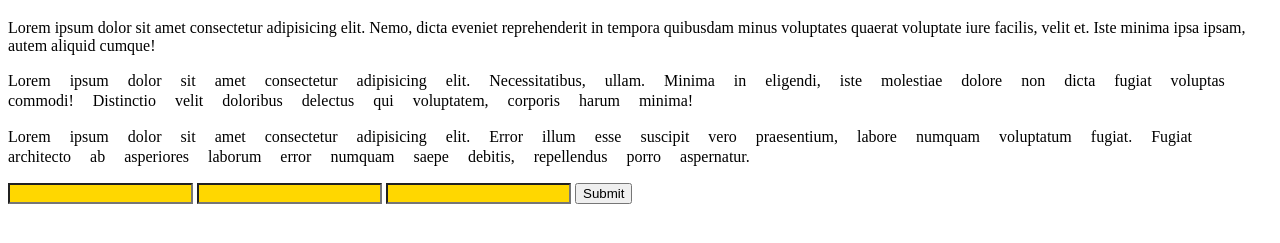
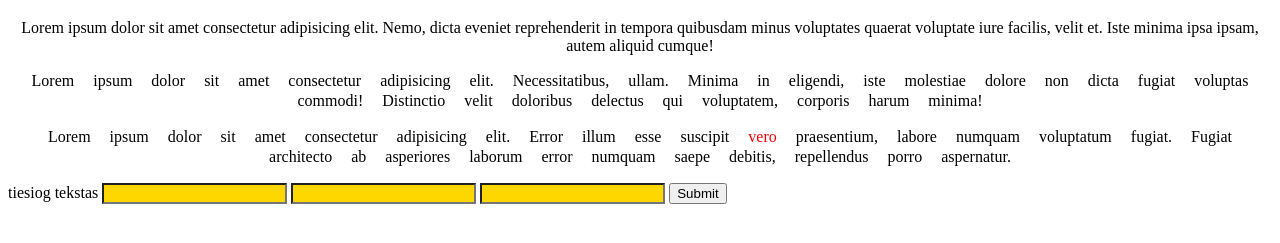
Before and after one commit to sharalas1/WEB, a plain HTML site: page CSS paskaitos/selektoriai.html in a window 1280 px wide. Shown: the part 61-304 px from the top of the page. Drawn offline with Linux system fonts and the light colour scheme.

Commit message:
css ivadas papildytas

```diff
--- a/CSS paskaitos/selektoriai.html
+++ b/CSS paskaitos/selektoriai.html
@@ -13,7 +13,8 @@
             line-height: 20px;
         }
 
-        #header{
+        /* gali rasyt ,p ir kad per du kartus nerasyt galima sujungti i viena kad ir sitas elementas ir tas elementas */
+        #header, p{
             /* viskas kas bus cia bus kas pazymeta id="header" */
             text-align: center;
         }
@@ -26,6 +27,10 @@
         [type= "text"]{
             background-color: gold;
         }
+
+        p.content span{
+            color: red;
+        }
     </style>
 </head>
 <body>
@@ -35,7 +40,11 @@
 
     <p class="content">Lorem ipsum dolor sit amet consectetur adipisicing elit. Necessitatibus, ullam. Minima in eligendi, iste molestiae dolore non dicta fugiat voluptas commodi! Distinctio velit doloribus delectus qui voluptatem, corporis harum minima!</p>
 
-    <p class="content">Lorem ipsum dolor sit amet consectetur adipisicing elit. Error illum esse suscipit vero praesentium, labore numquam voluptatum fugiat. Fugiat architecto ab asperiores laborum error numquam saepe debitis, repellendus porro aspernatur.</p>
+    <p class="content">Lorem ipsum dolor sit amet consectetur adipisicing elit. Error illum esse suscipit <span>vero</span> praesentium, labore numquam voluptatum fugiat. Fugiat architecto ab asperiores laborum error numquam saepe debitis, repellendus porro aspernatur.</p>
+
+    <!-- sito nenudaze nes paemem is p elemento -->
+    <span>tiesiog tekstas</span>
+
 
     <input type="text">
     <input type="text">
```
